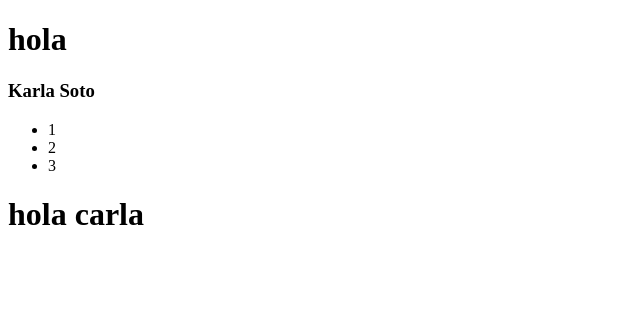
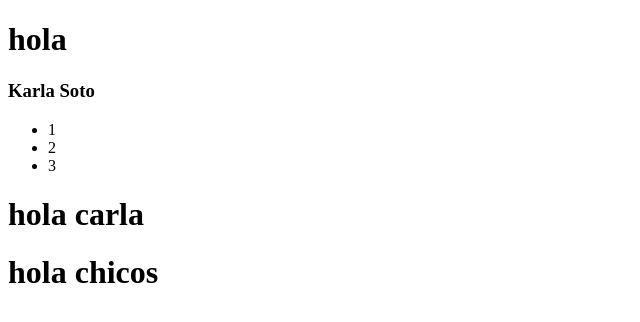
Before and after one commit to eber-cba/ultimaClase67, a plain HTML site: page index.html in a window 1280 px wide. Shown: the whole page, without its empty margins (0-640 px from the left). Drawn offline with Linux system fonts and the light colour scheme.

Commit message:
3er commit

```diff
--- a/index.html
+++ b/index.html
@@ -14,5 +14,6 @@
       <li>3</li>
     </ul>
     <h1>hola carla</h1>
+    <h1>hola chicos</h1>
   </body>
 </html>
```
